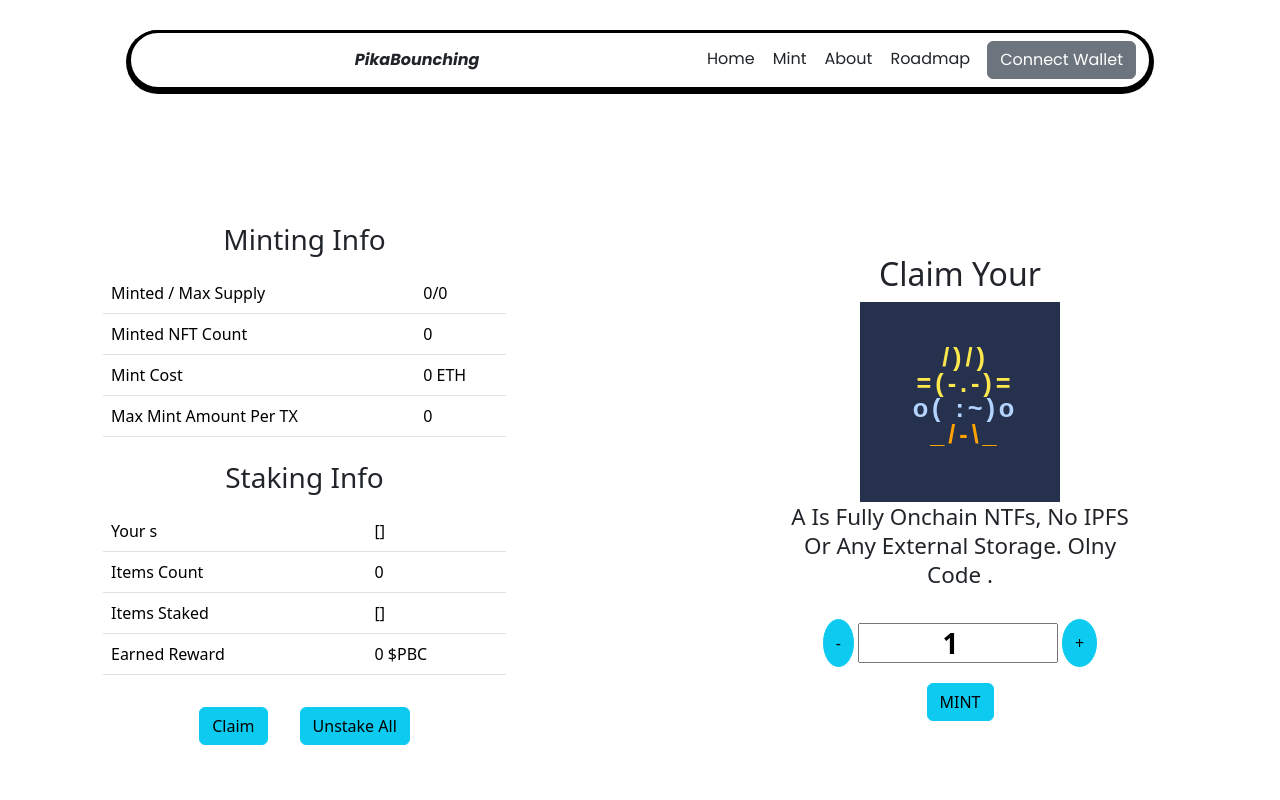
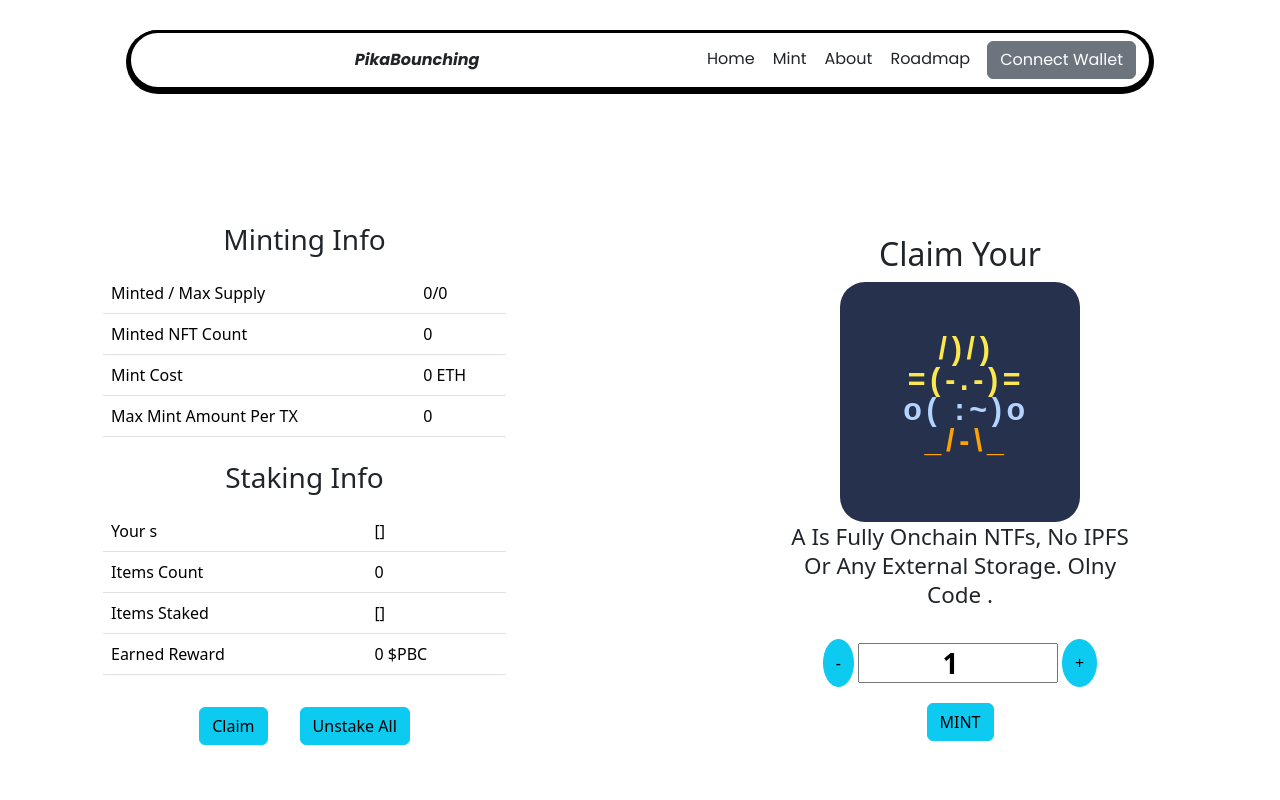
Before and after one commit to rustychainLab/pikabounching-vms, a React (Create React App) app in the folder front-end/: page /mint-page in a window 1280 px wide. Shown: the top 800 px of the page. Built offline with nearby package versions, Linux system fonts and the light colour scheme; what web3modal would draw is missing.

Commit message:
update style

```diff
--- a/front-end/src/assets/styles.css
+++ b/front-end/src/assets/styles.css
@@ -338,8 +338,9 @@ body {
 }
 
 .mint-img {
-  width: 200px;
-  height: 200px;
+  border-radius: 25px;
+  width: 240px;
+  height: 240px;
 }
 
 .info-container {
```
